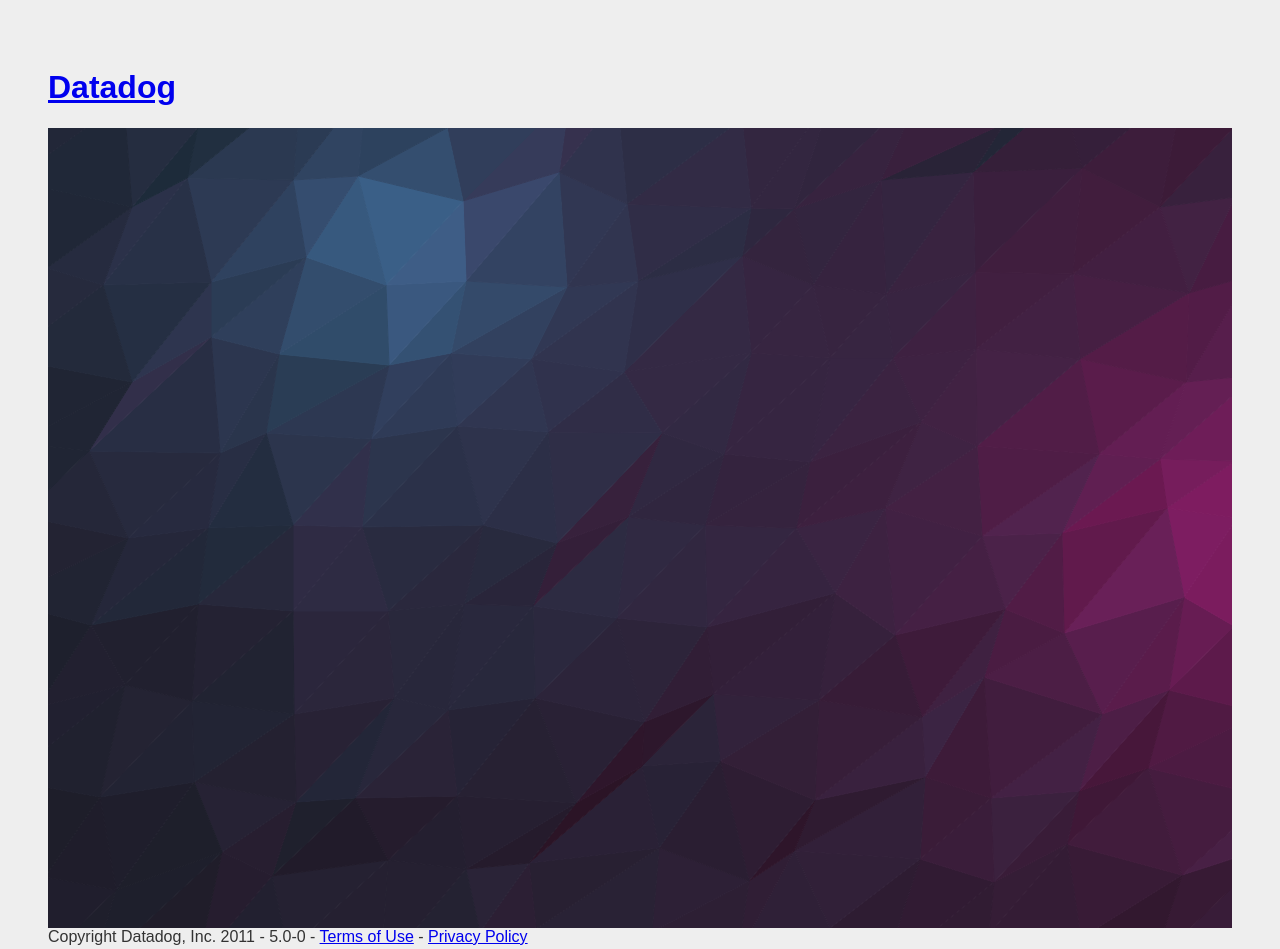
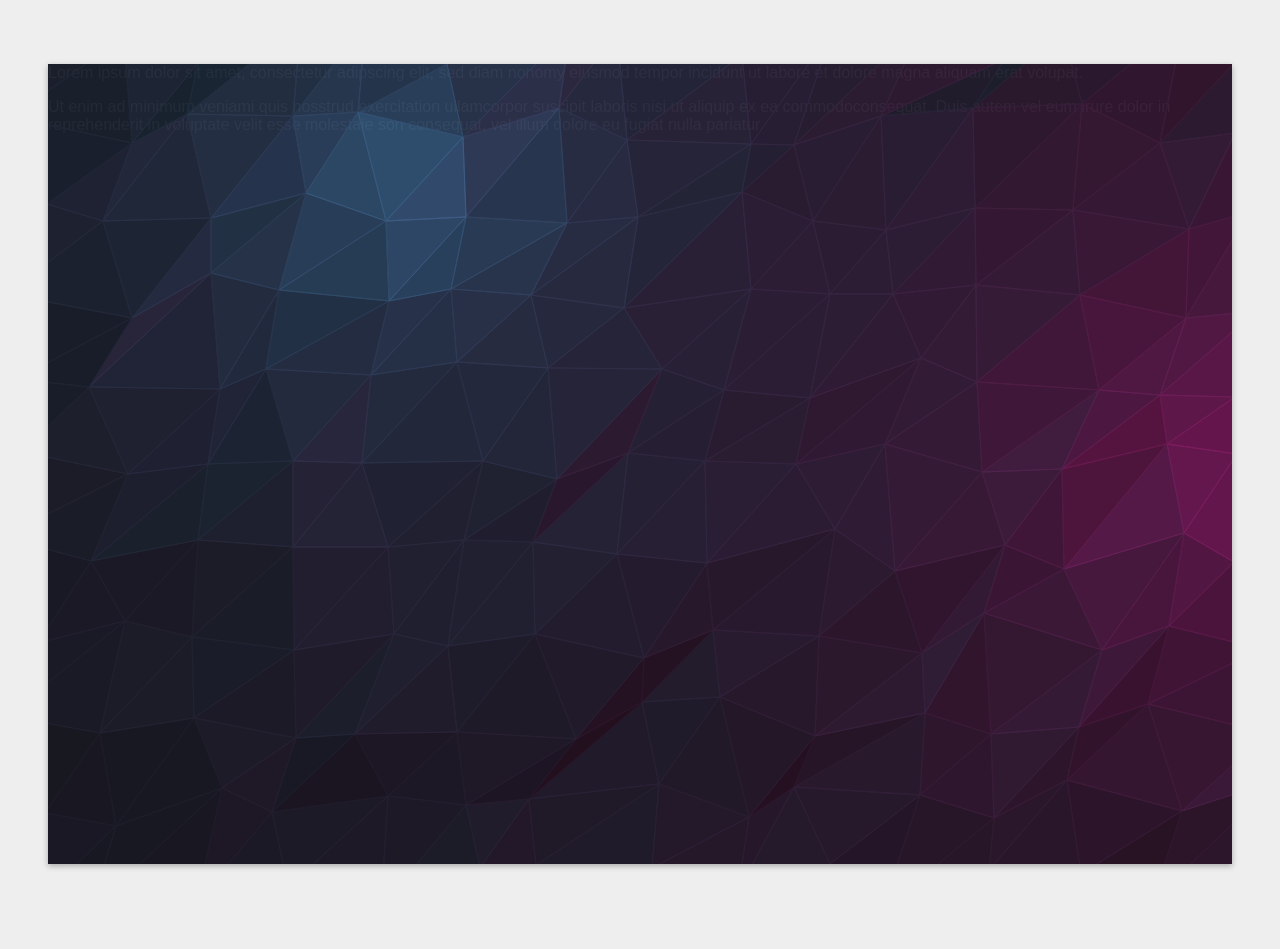
Before and after one commit to jongala/shadedsurface, a plain HTML site: page shader.html in a window 1280 px wide. After the commit the page ends 912 px from the top, so only its background shows below. Drawn offline with Linux system fonts and the light colour scheme.

Commit message:
Add strokeOpacity, strokeWidth, and fillOpacity params to canvas and svg rendering

```diff
--- a/script/fss.js
+++ b/script/fss.js
@@ -563,9 +563,12 @@ FSS.Plane.prototype = Object.create(FSS.Geometry.prototype);
  * @class Material
  * @author Matthew Wagerfield
  */
-FSS.Material = function(ambient, diffuse) {
+FSS.Material = function(ambient, diffuse, fillOpacity, strokeOpacity, strokeWidth) {
   this.ambient = new FSS.Color(ambient || '#444444');
   this.diffuse = new FSS.Color(diffuse || '#FFFFFF');
+  this.strokeOpacity = (strokeOpacity === undefined)? 1 : strokeOpacity;
+  this.fillOpacity = (fillOpacity === undefined)? 1 : fillOpacity;
+  this.strokeWidth = (strokeWidth === undefined)? 1 : strokeWidth;
   this.slave = new FSS.Color();
 };
 
@@ -725,13 +728,14 @@ FSS.CanvasRenderer.prototype.render = function(scene) {
 
   // Configure Context
   this.context.lineJoin = 'round';
-  this.context.lineWidth = 1;
 
   // Update Meshes
   for (m = scene.meshes.length - 1; m >= 0; m--) {
     mesh = scene.meshes[m];
     if (mesh.visible) {
       mesh.update(scene.lights, true);
+      // Configure with Material properties
+      this.context.lineWidth = mesh.material.strokeWidth;
 
       // Render Triangles
       for (t = mesh.geometry.triangles.length - 1; t >= 0; t--) {
@@ -744,7 +748,9 @@ FSS.CanvasRenderer.prototype.render = function(scene) {
         this.context.closePath();
         this.context.strokeStyle = color;
         this.context.fillStyle = color;
+        this.context.globalAlpha = mesh.material.strokeOpacity;
         this.context.stroke();
+        this.context.globalAlpha = mesh.material.fillOpacity;
         this.context.fill();
       }
     }
@@ -1206,7 +1212,8 @@ FSS.SVGRenderer.prototype.render = function(scene) {
         points  = this.formatPoint(triangle.a)+' ';
         points += this.formatPoint(triangle.b)+' ';
         points += this.formatPoint(triangle.c);
-        style = this.formatStyle(triangle.color.format());
+        style = this.formatStyle(triangle.color.format(),
+          mesh.material.fillOpacity, mesh.material.strokeOpacity);
         triangle.polygon.setAttributeNS(null, 'points', points);
         triangle.polygon.setAttributeNS(null, 'style', style);
       }
@@ -1219,8 +1226,10 @@ FSS.SVGRenderer.prototype.formatPoint = function(vertex) {
   return (this.halfWidth+vertex.position[0])+','+(this.halfHeight-vertex.position[1]);
 };
 
-FSS.SVGRenderer.prototype.formatStyle = function(color) {
+FSS.SVGRenderer.prototype.formatStyle = function(color, fillOpacity, strokeOpacity) {
   var style = 'fill:'+color+';';
+  style += 'fill-opacity:'+fillOpacity+';';
   style += 'stroke:'+color+';';
+  style += 'stroke-opacity:'+strokeOpacity+';';
   return style;
 };
--- a/script/shadedSurface.js
+++ b/script/shadedSurface.js
@@ -26,6 +26,9 @@ var ShadedSurface = function(options, lightDefs) {
         depthTransform: null,
         materialAmbient: '#FFFFFF',
         materialDiffuse: '#FFFFFF',
+        fillOpacity: 1,
+        strokeOpacity: 1,
+        strokeWidth: 1,
         renderWith: 'svg'
     },
     Renderer,
@@ -54,6 +57,9 @@ var ShadedSurface = function(options, lightDefs) {
 
     // convert jitter to px based on cellsize
     this.options.jitter = this.options.jitter * this.options.cellsize;
+
+    // Black background before lights come up
+    this.options.$container.style.backgroundColor = "#000";
 
     Renderer = (this.options.renderWith === "svg")? FSS.SVGRenderer : FSS.CanvasRenderer;
     this.renderer = new Renderer();
@@ -141,7 +147,8 @@ ShadedSurface.prototype.makeMesh = function(geometry, material) {
             );
     }
     if (!material) {
-        material = new FSS.Material(this.options.materialAmbient, this.options.materialDiffuse);
+        material = new FSS.Material(this.options.materialAmbient, this.options.materialDiffuse,
+            this.options.fillOpacity, this.options.strokeOpacity, this.options.strokeWidth);
     }
     return new FSS.Mesh(geometry, material);
 };
--- a/shader.html
+++ b/shader.html
@@ -11,20 +11,18 @@
                 margin: 0;
                 padding: 3em;
             }
+
+            .panel {
+                background: #fff;
+                box-shadow: 0 2px 6px rgba(0, 0, 0, 0.3);
+            }
+
             #shadeMe {
                 height: 800px;
             }
         </style>
     </head>
     <body>
-
-        <div class="header">
-            <div class="header_content">
-                <h1 id="logo">
-                  <a href="/event/stream">Datadog</a>
-                </h1>
-            <!--header_content--></div>
-        <!--header--></div>
 
         <div class="page clearfix">
         	<div class="panel" id="shadeMe">
@@ -43,10 +41,6 @@
 
             <!-- .panel --></div>
         <!-- #page --></div>
-
-        <div class="version_number">Copyright Datadog, Inc. 2011 - 5.0-0 -
-        <a href="/policy/terms">Terms of Use</a> -
-        <a href="/policy/privacy">Privacy Policy</a></div>
 
         <script src="script/fss.js"></script>
         <script src="script/shadedSurface.js"></script>
@@ -92,6 +86,9 @@
                 depth: 2.5,
                 materialAmbient: '#777777',
                 materialDiffuse: '#bbbbbb',
+                fillOpacity: 0.8,
+                strokeOpacity: 1,
+                strokeWidth: 1,
                 renderWith: 'canvas'
             }, loginLights);
 
```
